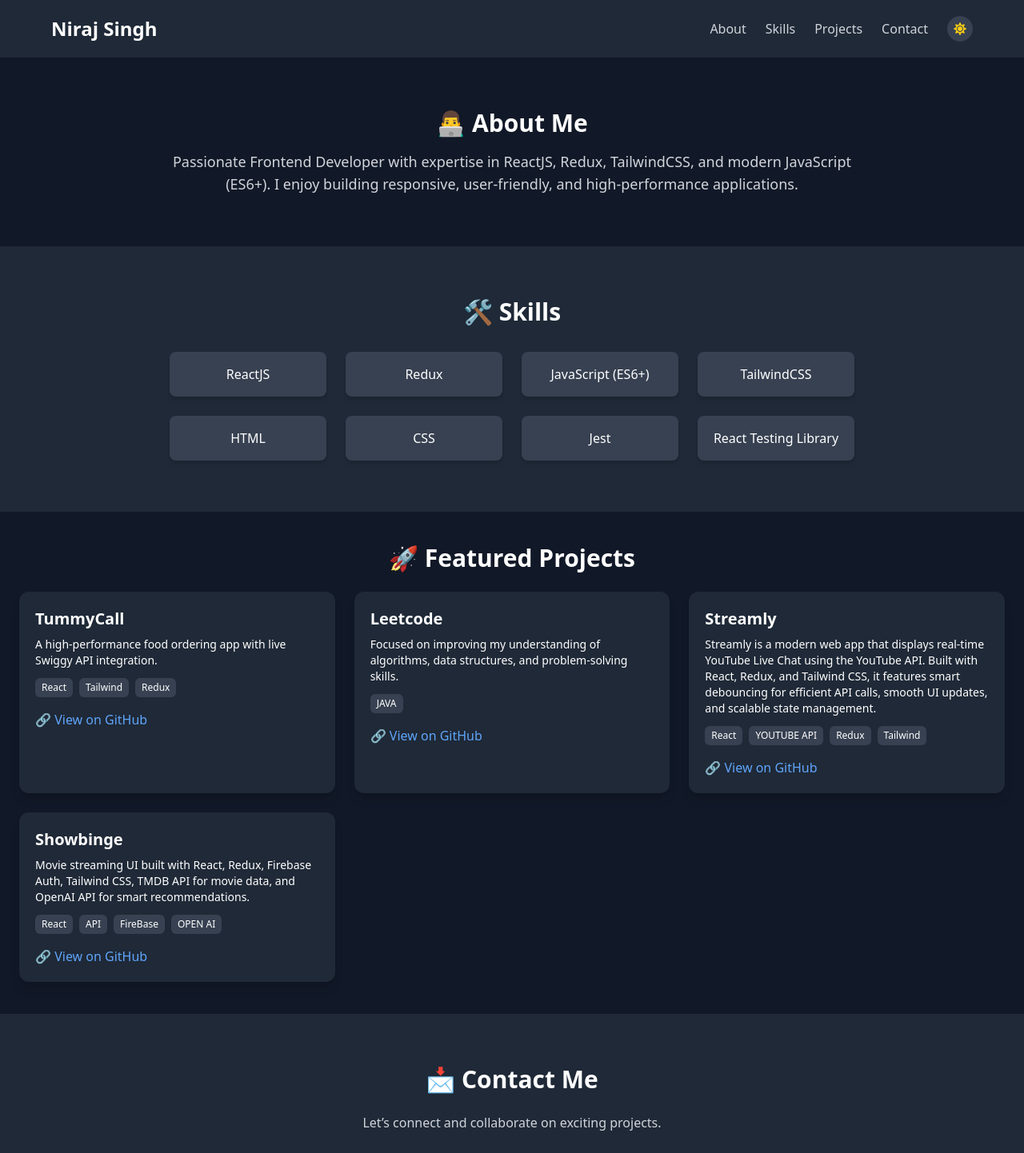
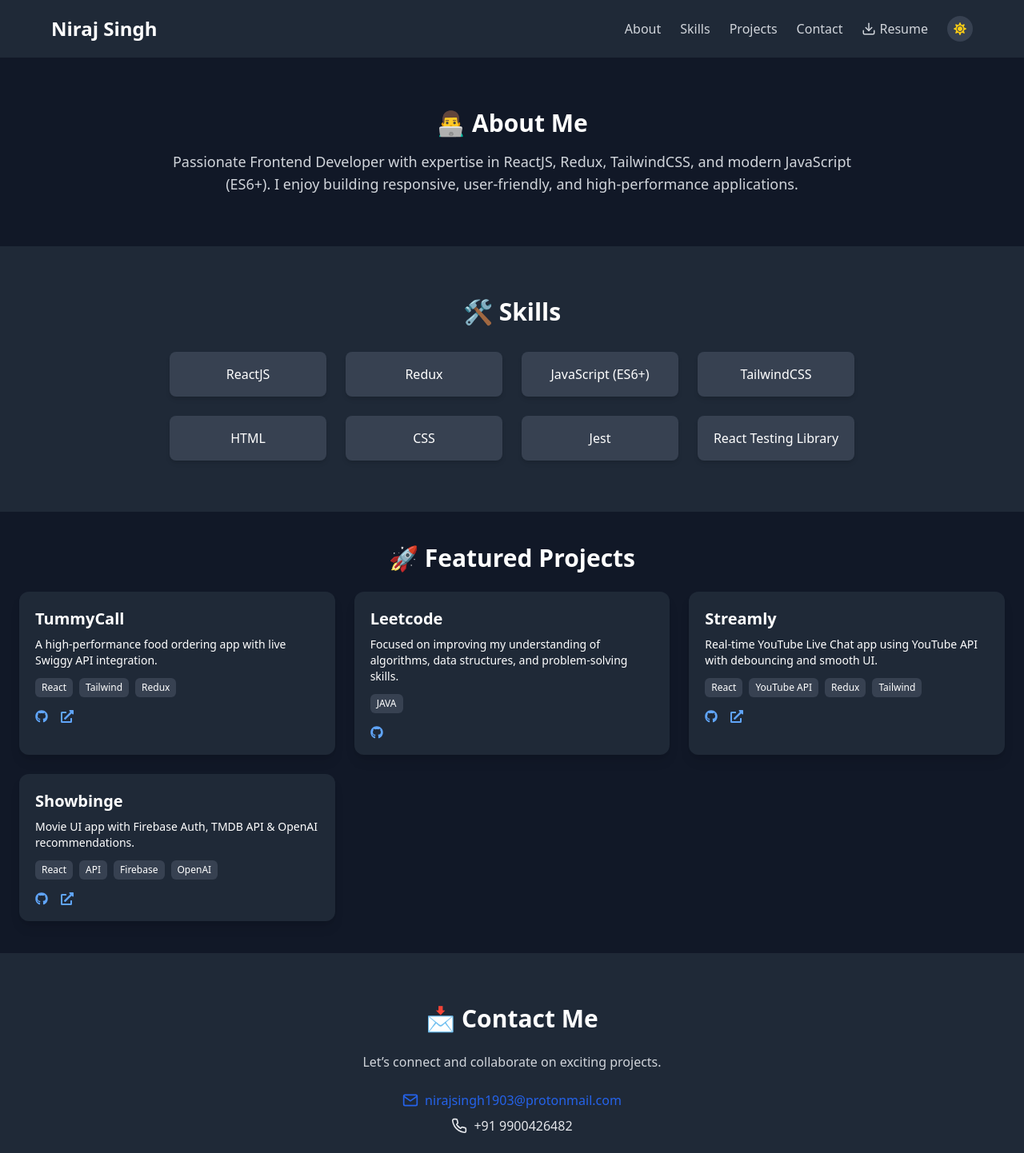
Before and after one commit to Niraj1903/Portfolio, a React (Create React App) app: page / in a window 1280 px wide. Shown: the top 1442 px of the page at 80% size. Built offline with nearby package versions, Linux system fonts and the light colour scheme.

Commit message:
Resume download in header , projects with live demo icon and github link

```diff
--- a/src/components/FeaturedProjects.js
+++ b/src/components/FeaturedProjects.js
@@ -1,4 +1,5 @@
-import React from "react";
+import React, { useState } from "react";
+import { FaGithub, FaExternalLinkAlt, FaTimes } from "react-icons/fa";
 
 const repos = [
   {
@@ -6,42 +7,51 @@ const repos = [
     desc: "A high-performance food ordering app with live Swiggy API integration.",
     tech: ["React", "Tailwind", "Redux"],
     link: "https://github.com/niraj1903/tummyCall",
+    demo: "https://tubular-sorbet-85e94d.netlify.app/",
   },
   {
     name: "Leetcode",
     desc: "Focused on improving my understanding of algorithms, data structures, and problem-solving skills.",
     tech: ["JAVA"],
     link: "https://github.com/niraj1903/Leetcode",
+    demo: null,
   },
   {
     name: "Streamly",
-    desc: "Streamly is a modern web app that displays real-time YouTube Live Chat using the YouTube API. Built with React, Redux, and Tailwind CSS, it features smart debouncing for efficient API calls, smooth UI updates, and scalable state management.",
-    tech: ["React", "YOUTUBE API", "Redux", "Tailwind"],
+    desc: "Real-time YouTube Live Chat app using YouTube API with debouncing and smooth UI.",
+    tech: ["React", "YouTube API", "Redux", "Tailwind"],
     link: "https://github.com/niraj1903/streamly",
+    demo: "https://yt-streamly.netlify.app/",
   },
   {
     name: "Showbinge",
-    desc: "Movie streaming UI built with React, Redux, Firebase Auth, Tailwind CSS, TMDB API for movie data, and OpenAI API for smart recommendations.",
-    tech: ["React", "API", "FireBase", "OPEN AI"],
+    desc: "Movie UI app with Firebase Auth, TMDB API & OpenAI recommendations.",
+    tech: ["React", "API", "Firebase", "OpenAI"],
     link: "https://github.com/niraj1903/Showbinge",
+    demo: "https://showbinge.vercel.app/",
   },
 ];
 
 function FeaturedProjects() {
+  const [activeProject, setActiveProject] = useState(null);
+
   return (
-    <section className="py-10 bg-gray-900 text-white">
+    <section className="py-10 bg-gray-900 text-white relative">
       <h2 className="text-3xl font-bold text-center mb-6">
         🚀 Featured Projects
       </h2>
+
+      {/* Projects Grid */}
       <div className="grid md:grid-cols-3 gap-6 px-6">
         {repos.map((repo, i) => (
           <div
             key={i}
-            className="bg-gray-800 p-5 rounded-xl shadow-lg hover:scale-105 transition"
+            className="bg-gray-800 p-5 rounded-xl shadow-lg hover:scale-105 transition cursor-pointer"
+            onClick={() => setActiveProject(repo)}
           >
             <h3 className="text-xl font-semibold">{repo.name}</h3>
             <p className="text-sm mt-2">{repo.desc}</p>
-            <div className="flex gap-2 mt-3">
+            <div className="flex gap-2 mt-3 flex-wrap">
               {repo.tech.map((t, idx) => (
                 <span
                   key={idx}
@@ -51,17 +61,66 @@ function FeaturedProjects() {
                 </span>
               ))}
             </div>
-            <a
-              href={repo.link}
-              target="_blank"
-              rel="noreferrer"
-              className="block mt-4 text-blue-400 hover:underline"
-            >
-              🔗 View on GitHub
-            </a>
+            <div className="flex items-center gap-4 mt-4 text-blue-400">
+              <FaGithub />
+              {repo.demo && <FaExternalLinkAlt />}
+            </div>
           </div>
         ))}
       </div>
+
+      {/* Modal */}
+      {activeProject && (
+        <div className="fixed inset-0 bg-black bg-opacity-70 flex items-center justify-center z-50 px-4">
+          <div className="bg-white dark:bg-gray-800 text-black dark:text-white rounded-lg max-w-4xl w-full p-6 relative">
+            {/* Close Button */}
+            <button
+              onClick={() => setActiveProject(null)}
+              className="absolute top-4 right-4 text-gray-500 hover:text-red-500"
+            >
+              <FaTimes size={20} />
+            </button>
+
+            {/* Content */}
+            <h3 className="text-2xl font-bold mb-2">{activeProject.name}</h3>
+            <p className="mb-4">{activeProject.desc}</p>
+            <div className="flex gap-2 flex-wrap mb-4">
+              {activeProject.tech.map((t, idx) => (
+                <span
+                  key={idx}
+                  className="bg-gray-700 px-2 py-1 rounded-md text-xs"
+                >
+                  {t}
+                </span>
+              ))}
+            </div>
+
+            {/* GitHub Link */}
+            <a
+              href={activeProject.link}
+              target="_blank"
+              rel="noopener noreferrer"
+              className="inline-flex items-center gap-2 text-blue-500 hover:underline mb-4"
+            >
+              <FaGithub />
+              View on GitHub
+            </a>
+
+            {/* Live Demo Preview */}
+            {activeProject.demo ? (
+              <iframe
+                src={activeProject.demo}
+                title="Live Preview"
+                className="w-full h-[500px] mt-4 border rounded-lg"
+              />
+            ) : (
+              <p className="mt-4 italic text-gray-400">
+                No live demo available.
+              </p>
+            )}
+          </div>
+        </div>
+      )}
     </section>
   );
 }
--- a/src/components/Header.js
+++ b/src/components/Header.js
@@ -1,4 +1,5 @@
 import React from "react";
+import { FiDownload } from "react-icons/fi"; // Import the icon
 import ThemeToggle from "./ThemeToggle";
 
 function Header() {
@@ -9,7 +10,7 @@ function Header() {
           Niraj Singh
         </h1>
         <div className="flex items-center gap-6">
-          <nav className="space-x-6 text-gray-700 dark:text-gray-300">
+          <nav className="space-x-6 text-gray-700 dark:text-gray-300 flex items-center">
             <a href="#about" className="hover:text-blue-500">
               About
             </a>
@@ -22,6 +23,15 @@ function Header() {
             <a href="#contact" className="hover:text-blue-500">
               Contact
             </a>
+            {/* Resume download link */}
+            <a
+              href="/resume.pdf"
+              download="Niraj_Singh_Resume.pdf"
+              className="flex items-center gap-1 hover:text-blue-500"
+            >
+              <FiDownload className="text-lg" />
+              Resume
+            </a>
           </nav>
           <ThemeToggle />
         </div>
```
